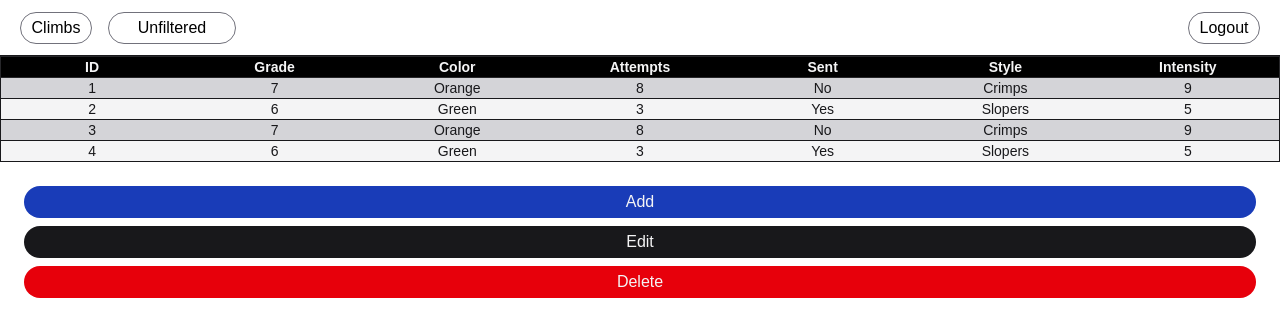
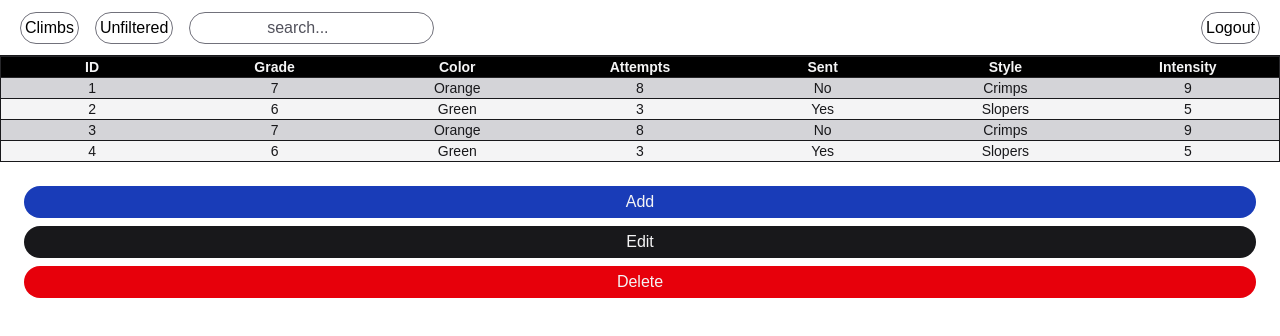
Before and after one commit to BrianO668/ClimbingLog, a Next.js app: page /viewclimbs in a window 1280 px wide. Shown: the top 336 px of the page. Built offline with nearby package versions, Linux system fonts and the light colour scheme.

Commit message:
Added search function

```diff
--- a/app/viewclimbs/page.tsx
+++ b/app/viewclimbs/page.tsx
@@ -10,29 +10,35 @@ export default function ViewClimbsPage(){
     //[variableName, functionThatChangesVariableName]
     //useState<this type is allowed when ^function is called>
     const [filterSent, setFilterSent] = useState<boolean | null>(null);
+    const [search, setSearch] = useState<String>('');
 
     let filteredClimbs: Climb[] = [];
     for (let i = 0; i < climbs.length; i++){
-        if (filterSent === null || climbs[i].sent === filterSent) {
-            filteredClimbs.push(climbs[i]);//If filterSent is null or matches climb id, add it
-            //this gives us a new array of every climb meeting the filter
+        if ((filterSent === null || climbs[i].sent === filterSent) &&
+            (climbs[i].grade.toString().toLowerCase().includes(search.toLowerCase()) ||
+            climbs[i].color.toLowerCase().includes(search.toLowerCase())) ||
+            climbs[i].style.toLowerCase().includes(search.toLowerCase())) {
+                filteredClimbs.push(climbs[i]);
         }
     }
 
     return(
         <div className={'bg-white'}>
             <header className={'flex h-14 items-center gap-4 border-b border-b-zinc-900 border-zinc-white px-4 sm:px-5'}>
-                <button className={'w-18 h-8 bg-zinc-750 hover:bg-zinc-700 rounded-full border-1' +
+                <button className={'w-fit px-1 h-8 bg-zinc-750 hover:bg-zinc-700 rounded-full border-1' +
                     ' border-zinc-500 text-black hover:text-zinc-100'}>Climbs</button>
-                <button className={'w-32 h-8 bg-zinc-750 hover:bg-zinc-700 rounded-full text-black btn-outline-4' +
-                    ' border border-zinc-500 hover:text-zinc-100'}
+                <button className={'w-fit px-1 h-8 bg-zinc-750 hover:bg-zinc-700 rounded-full text-black' +
+                    ' border-1 border-zinc-500 hover:text-zinc-100 whitespace-nowrap'}
                 onClick={() => {
                     if (filterSent === null) {setFilterSent(true); setSelID(null);}
                     else if (filterSent === true) {setFilterSent(false); setSelID(null);}
                     else {setFilterSent(null); setSelID(null);}
                 }}>{filterSent === null ? "Unfiltered" : filterSent === true ? "Sent Climbs" : "Unsent Climbs"}</button>
+                <input id={'search'} name={'search'} placeholder={'search...'} className={'placeholder:text-zinc-600 border-1 ' +
+                    'border-zinc-500 rounded-full px-1 h-8 max-w-1/2 min-w-1/8 text-zinc-900 text-center pr-8'}
+                onChange={(eventChange) => setSearch(eventChange.target.value)}></input>
                 <Link href={'/'} className={'ml-auto'}>
-                    <button className={'w-18 h-8 rounded-full bg-zinc-750 hover:bg-zinc-700 text-black ' +
+                    <button className={'w-fit px-1 h-8 rounded-full bg-zinc-750 hover:bg-zinc-700 text-black ' +
                         ' hover:text-zinc-100 border border-zinc-500 ml-auto'}>
                             Logout
                     </button>
```
